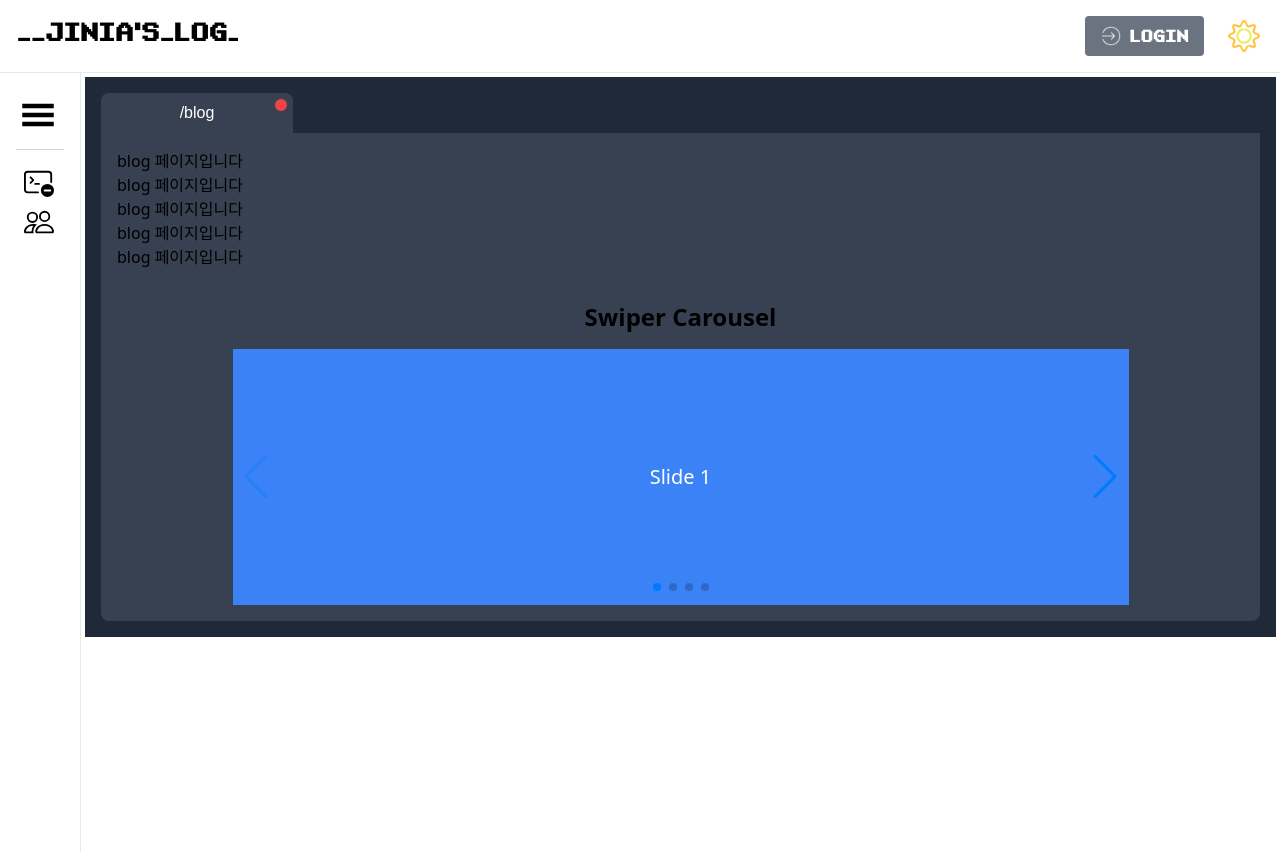
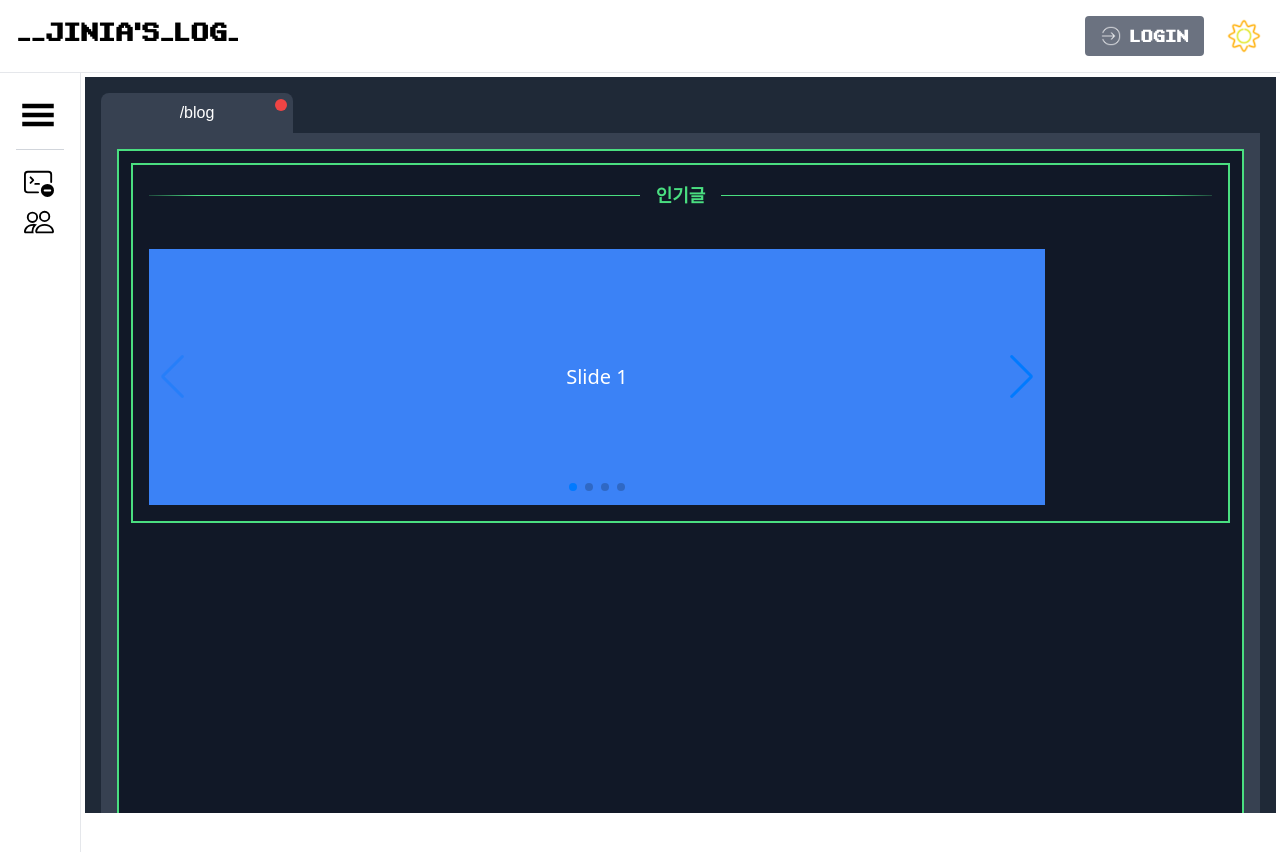
Before and after one commit to jinia91/blog-front, a Next.js app: page /blog in a window 1280 px wide. Shown: the top 852 px of the page. Built offline with nearby package versions, Linux system fonts and the light colour scheme; no server answers; a web font is replaced by a local one.

Commit message:
default popular section

```diff
--- /dev/null
+++ b/app/blog/(components)/blog-layout-box.tsx
@@ -0,0 +1,25 @@
+import React from 'react'
+
+export default function BlogLayoutBox (
+  { title, children }: { title: string, children: React.ReactNode }
+): React.ReactElement {
+  return (
+    <div className="relative flex flex-col bg-gray-900 text-gray-300 border-2 border-green-400 m-3">
+      <div
+        className="absolute inset-y-0 left-0 w-16 bg-gradient-to-r from-gray-900 to-transparent pointer-events-none"></div>
+      <div
+        className="absolute inset-y-0 right-0 w-16 bg-gradient-to-l from-gray-900 to-transparent pointer-events-none"></div>
+
+      <header className="px-4 py-4">
+        <div className="flex items-center">
+          <div className="flex-grow border-t border-green-400"></div>
+          <h1 className="px-4 text-lg font-bold text-green-400">{title}</h1>
+          <div className="flex-grow border-t border-green-400"></div>
+        </div>
+        <div className="text-right mt-2">
+        </div>
+      </header>
+      <main className="relative flex-grow p-4">{children}</main>
+    </div>
+  )
+}
--- a/app/blog/(components)/carousel.tsx
+++ b/app/blog/(components)/carousel.tsx
@@ -8,8 +8,7 @@ import 'swiper/css/pagination'
 
 export default function SwiperCarousel (): React.ReactElement {
   return (
-    <div className="max-w-4xl mx-auto mt-8">
-      <h1 className="text-center text-2xl font-bold mb-4">Swiper Carousel</h1>
+    <div className="max-w-4xl">
       <Swiper
         modules={[Navigation, Pagination]}
         navigation
--- a/app/blog/page.tsx
+++ b/app/blog/page.tsx
@@ -1,15 +1,13 @@
 import React from 'react'
 import SwiperCarousel from './(components)/carousel'
+import PopularSection from './(components)/blog-layout-box'
 
 export default function blog (): React.ReactElement {
   return (
-    <main className="">
-      <p>blog 페이지입니다</p>
-      <p>blog 페이지입니다</p>
-      <p>blog 페이지입니다</p>
-      <p>blog 페이지입니다</p>
-      <p>blog 페이지입니다</p>
-      <SwiperCarousel/>
+    <main className="flex flex-col min-h-screen bg-gray-900 text-gray-300 border-2 border-green-400">
+      <PopularSection title="인기글">
+        <SwiperCarousel/>
+      </PopularSection>
     </main>
   )
 }
```
